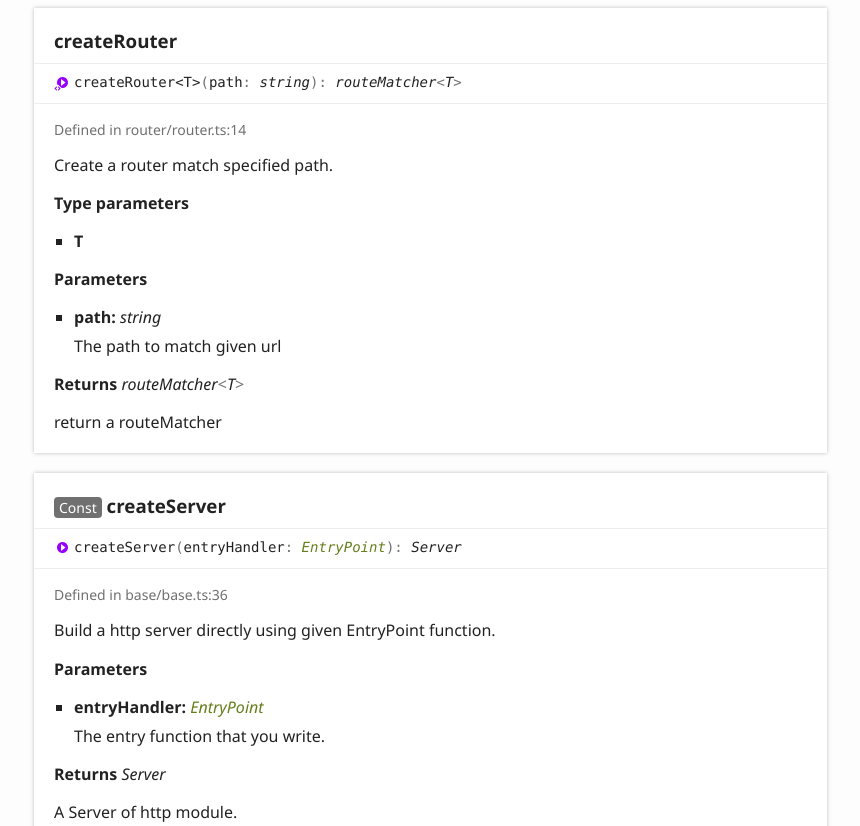
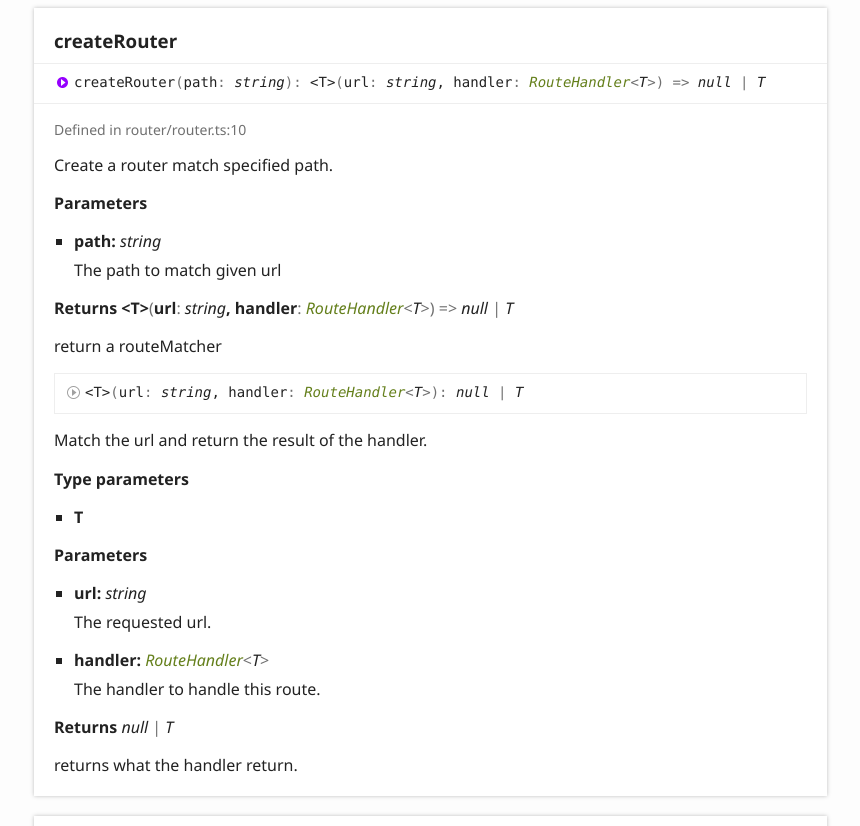
Before and after one commit to qihexiang/anelsonia, a website: page docs/modules.html in a window 1280 px wide. Shown: the part 1520-2346 px from the top of the page, without its empty margins (6-866 px from the left). Drawn offline with Linux system fonts and the light colour scheme.

Commit message:
simplized the usage of createRouter

```diff
--- a/docs/modules.html
+++ b/docs/modules.html
@@ -90,7 +90,7 @@
 						<section class="tsd-index-section ">
 							<h3>Functions</h3>
 							<ul class="tsd-index-list">
-								<li class="tsd-kind-function tsd-has-type-parameter"><a href="modules.html#createrouter" class="tsd-kind-icon">create<wbr>Router</a></li>
+								<li class="tsd-kind-function"><a href="modules.html#createrouter" class="tsd-kind-icon">create<wbr>Router</a></li>
 								<li class="tsd-kind-function"><a href="modules.html#createserver" class="tsd-kind-icon">create<wbr>Server</a></li>
 								<li class="tsd-kind-function"><a href="modules.html#genbasehandler" class="tsd-kind-icon">gen<wbr>Base<wbr>Handler</a></li>
 								<li class="tsd-kind-function"><a href="modules.html#getparams" class="tsd-kind-icon">get<wbr>Params</a></li>
@@ -142,17 +142,17 @@
 			</section>
 			<section class="tsd-panel-group tsd-member-group ">
 				<h2>Functions</h2>
-				<section class="tsd-panel tsd-member tsd-kind-function tsd-has-type-parameter">
+				<section class="tsd-panel tsd-member tsd-kind-function">
 					<a name="createrouter" class="tsd-anchor"></a>
 					<h3>create<wbr>Router</h3>
-					<ul class="tsd-signatures tsd-kind-function tsd-has-type-parameter">
-						<li class="tsd-signature tsd-kind-icon">create<wbr>Router&lt;T&gt;<span class="tsd-signature-symbol">(</span>path<span class="tsd-signature-symbol">: </span><span class="tsd-signature-type">string</span><span class="tsd-signature-symbol">)</span><span class="tsd-signature-symbol">: </span><span class="tsd-signature-type">routeMatcher</span><span class="tsd-signature-symbol">&lt;</span><span class="tsd-signature-type">T</span><span class="tsd-signature-symbol">&gt;</span></li>
+					<ul class="tsd-signatures tsd-kind-function">
+						<li class="tsd-signature tsd-kind-icon">create<wbr>Router<span class="tsd-signature-symbol">(</span>path<span class="tsd-signature-symbol">: </span><span class="tsd-signature-type">string</span><span class="tsd-signature-symbol">)</span><span class="tsd-signature-symbol">: </span>&lt;T&gt;<span class="tsd-signature-symbol">(</span>url<span class="tsd-signature-symbol">: </span><span class="tsd-signature-type">string</span>, handler<span class="tsd-signature-symbol">: </span><a href="interfaces/routehandler.html" class="tsd-signature-type" data-tsd-kind="Interface">RouteHandler</a><span class="tsd-signature-symbol">&lt;</span><span class="tsd-signature-type">T</span><span class="tsd-signature-symbol">&gt;</span><span class="tsd-signature-symbol">)</span><span class="tsd-signature-symbol"> =&gt; </span><span class="tsd-signature-type">null</span><span class="tsd-signature-symbol"> | </span><span class="tsd-signature-type">T</span></li>
 					</ul>
 					<ul class="tsd-descriptions">
 						<li class="tsd-description">
 							<aside class="tsd-sources">
 								<ul>
-									<li>Defined in router/router.ts:14</li>
+									<li>Defined in router/router.ts:10</li>
 								</ul>
 							</aside>
 							<div class="tsd-comment tsd-typography">
@@ -160,12 +160,6 @@
 									<p>Create a router match specified path.</p>
 								</div>
 							</div>
-							<h4 class="tsd-type-parameters-title">Type parameters</h4>
-							<ul class="tsd-type-parameters">
-								<li>
-									<h4>T</h4>
-								</li>
-							</ul>
 							<h4 class="tsd-parameters-title">Parameters</h4>
 							<ul class="tsd-parameters">
 								<li>
@@ -175,8 +169,47 @@
 									</div>
 								</li>
 							</ul>
-							<h4 class="tsd-returns-title">Returns <span class="tsd-signature-type">routeMatcher</span><span class="tsd-signature-symbol">&lt;</span><span class="tsd-signature-type">T</span><span class="tsd-signature-symbol">&gt;</span></h4>
+							<h4 class="tsd-returns-title">Returns &lt;T&gt;<span class="tsd-signature-symbol">(</span>url<span class="tsd-signature-symbol">: </span><span class="tsd-signature-type">string</span>, handler<span class="tsd-signature-symbol">: </span><a href="interfaces/routehandler.html" class="tsd-signature-type" data-tsd-kind="Interface">RouteHandler</a><span class="tsd-signature-symbol">&lt;</span><span class="tsd-signature-type">T</span><span class="tsd-signature-symbol">&gt;</span><span class="tsd-signature-symbol">)</span><span class="tsd-signature-symbol"> =&gt; </span><span class="tsd-signature-type">null</span><span class="tsd-signature-symbol"> | </span><span class="tsd-signature-type">T</span></h4>
 							<p>return a routeMatcher</p>
+							<ul class="tsd-parameters">
+								<li class="tsd-parameter-signature">
+									<ul class="tsd-signatures tsd-kind-type-literal tsd-has-type-parameter">
+										<li class="tsd-signature tsd-kind-icon">&lt;T&gt;<span class="tsd-signature-symbol">(</span>url<span class="tsd-signature-symbol">: </span><span class="tsd-signature-type">string</span>, handler<span class="tsd-signature-symbol">: </span><a href="interfaces/routehandler.html" class="tsd-signature-type" data-tsd-kind="Interface">RouteHandler</a><span class="tsd-signature-symbol">&lt;</span><span class="tsd-signature-type">T</span><span class="tsd-signature-symbol">&gt;</span><span class="tsd-signature-symbol">)</span><span class="tsd-signature-symbol">: </span><span class="tsd-signature-type">null</span><span class="tsd-signature-symbol"> | </span><span class="tsd-signature-type">T</span></li>
+									</ul>
+									<ul class="tsd-descriptions">
+										<li class="tsd-description">
+											<div class="tsd-comment tsd-typography">
+												<div class="lead">
+													<p>Match the url and return the result of the handler.</p>
+												</div>
+											</div>
+											<h4 class="tsd-type-parameters-title">Type parameters</h4>
+											<ul class="tsd-type-parameters">
+												<li>
+													<h4>T</h4>
+												</li>
+											</ul>
+											<h4 class="tsd-parameters-title">Parameters</h4>
+											<ul class="tsd-parameters">
+												<li>
+													<h5>url: <span class="tsd-signature-type">string</span></h5>
+													<div class="tsd-comment tsd-typography">
+														<p>The requested url.</p>
+													</div>
+												</li>
+												<li>
+													<h5>handler: <a href="interfaces/routehandler.html" class="tsd-signature-type" data-tsd-kind="Interface">RouteHandler</a><span class="tsd-signature-symbol">&lt;</span><span class="tsd-signature-type">T</span><span class="tsd-signature-symbol">&gt;</span></h5>
+													<div class="tsd-comment tsd-typography">
+														<p>The handler to handle this route.</p>
+													</div>
+												</li>
+											</ul>
+											<h4 class="tsd-returns-title">Returns <span class="tsd-signature-type">null</span><span class="tsd-signature-symbol"> | </span><span class="tsd-signature-type">T</span></h4>
+											<p>returns what the handler return.</p>
+										</li>
+									</ul>
+								</li>
+							</ul>
 						</li>
 					</ul>
 				</section>
@@ -254,7 +287,7 @@
 						<li class="tsd-description">
 							<aside class="tsd-sources">
 								<ul>
-									<li>Defined in router/router.ts:40</li>
+									<li>Defined in router/router.ts:36</li>
 								</ul>
 							</aside>
 							<div class="tsd-comment tsd-typography">
@@ -362,7 +395,7 @@
 					<li class=" tsd-kind-variable">
 						<a href="modules.html#httpstatus" class="tsd-kind-icon">Http<wbr>Status</a>
 					</li>
-					<li class=" tsd-kind-function tsd-has-type-parameter">
+					<li class=" tsd-kind-function">
 						<a href="modules.html#createrouter" class="tsd-kind-icon">create<wbr>Router</a>
 					</li>
 					<li class=" tsd-kind-function">
```
Also changed, not shown: docs/index.html (+1 -1 lines), docs/interfaces/entrypoint.html (+1 -1 lines), docs/interfaces/responsebody.html (+1 -1 lines), docs/interfaces/routehandler.html (+1 -1 lines), src/router/router.ts (+2 -6 lines), docs/assets/js/search.js.
